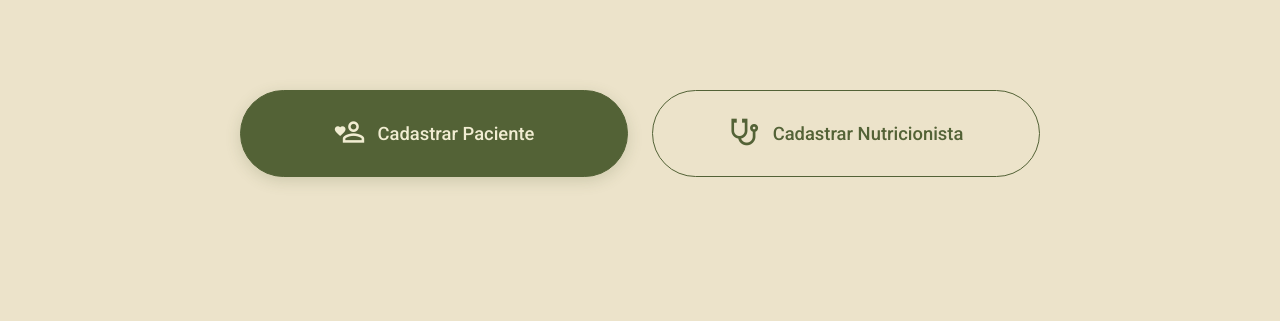
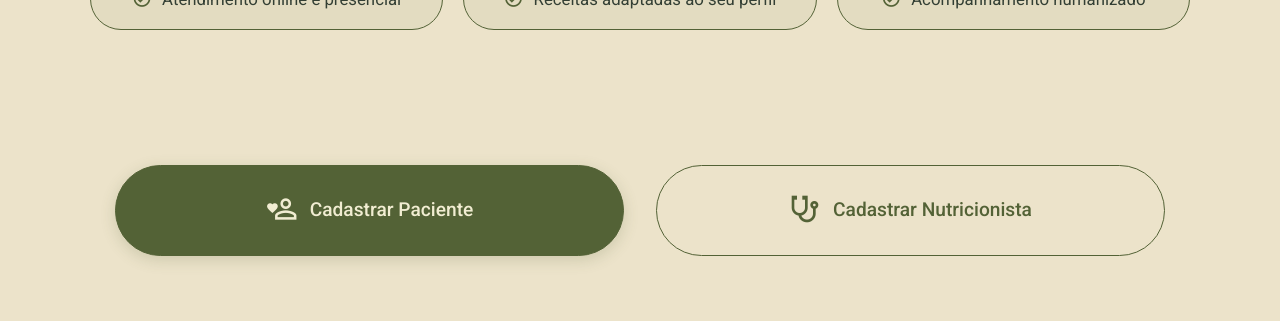
Before and after one commit to nutriVitae-hack2026/nutriVitae, a Vue app: page / in a window 1280 px wide. Shown: the part 1599-1920 px from the top of the page. Built offline with nearby package versions, Linux system fonts and the light colour scheme; a web font is replaced by a local one.

Commit message:
feat: ajuste de estilo nos componentes da home e melhoria na responsividade

```diff
--- a/src/components/home/bannerHomeComponent.vue
+++ b/src/components/home/bannerHomeComponent.vue
@@ -20,7 +20,7 @@ function rolarParaEscolha() {
 
 <style scoped>
 .banner {
-  min-height: 85vh;
+  min-height: calc(100vh - 80px);
   width: 100%;
   background: linear-gradient(rgba(0, 0, 0, 0.35), rgba(0, 0, 0, 0.35)),
               url("/banner-home.png") no-repeat center center / cover;
--- a/src/components/home/comecarComponent.vue
+++ b/src/components/home/comecarComponent.vue
@@ -27,16 +27,17 @@
   justify-content: center;
   align-items: center;
   width: 100%;
-  padding: 20px 20px 60px;
+  padding: 0 20px 60px;
+  margin-top: 55px; /* Distancia os botões das pílulas acima */
 }
 
 .users {
   display: flex;
   justify-content: center;
   align-items: center;
-  gap: 24px;
+  gap: 32px; /* Maior espaço entre os dois botões */
   width: 100%;
-  max-width: 800px;
+  max-width: 1050px; /* Expandido para os botões ficarem mais largos e ir mais para as bordas */
 }
 
 .btn-card {
@@ -51,7 +52,7 @@
   justify-content: center;
   align-items: center;
   gap: 12px;
-  padding: 16px 28px;
+  padding: 18px 32px; /* Aumentado padding interno */
   border-radius: 50px;
 }
 
@@ -60,7 +61,7 @@
 }
 
 .user span {
-  font-size: 1.15rem;
+  font-size: 1.2rem;
   font-weight: 500;
   white-space: nowrap;
 }
@@ -99,10 +100,15 @@
   color: #F1EDD2;
 }
 
-@media (max-width: 650px) {
+@media (max-width: 768px) {
+  .comecar {
+    margin-top: 35px;
+  }
+
   .users {
     flex-direction: column;
     width: 100%;
+    gap: 16px;
   }
 
   .btn-card {
```
